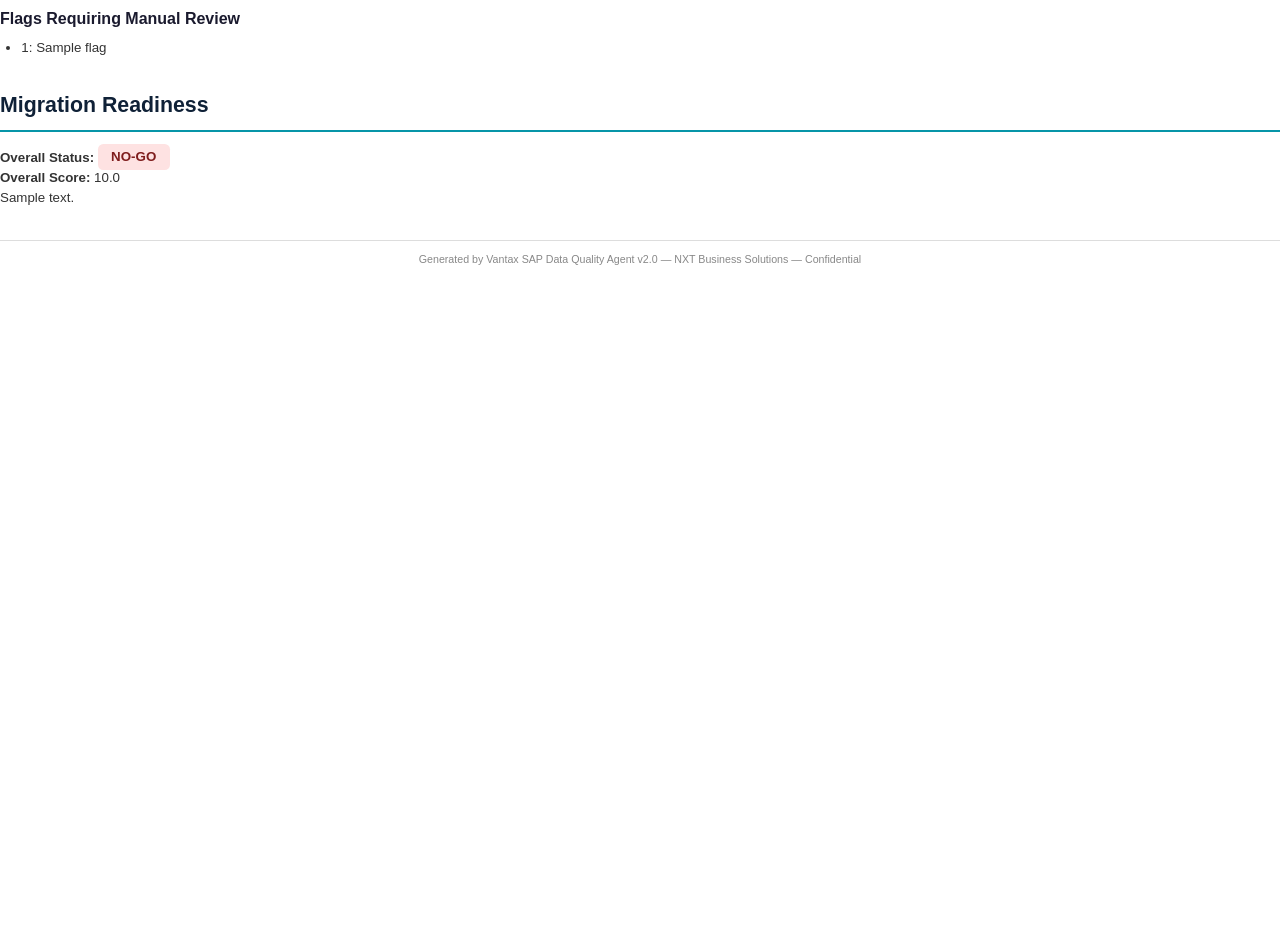
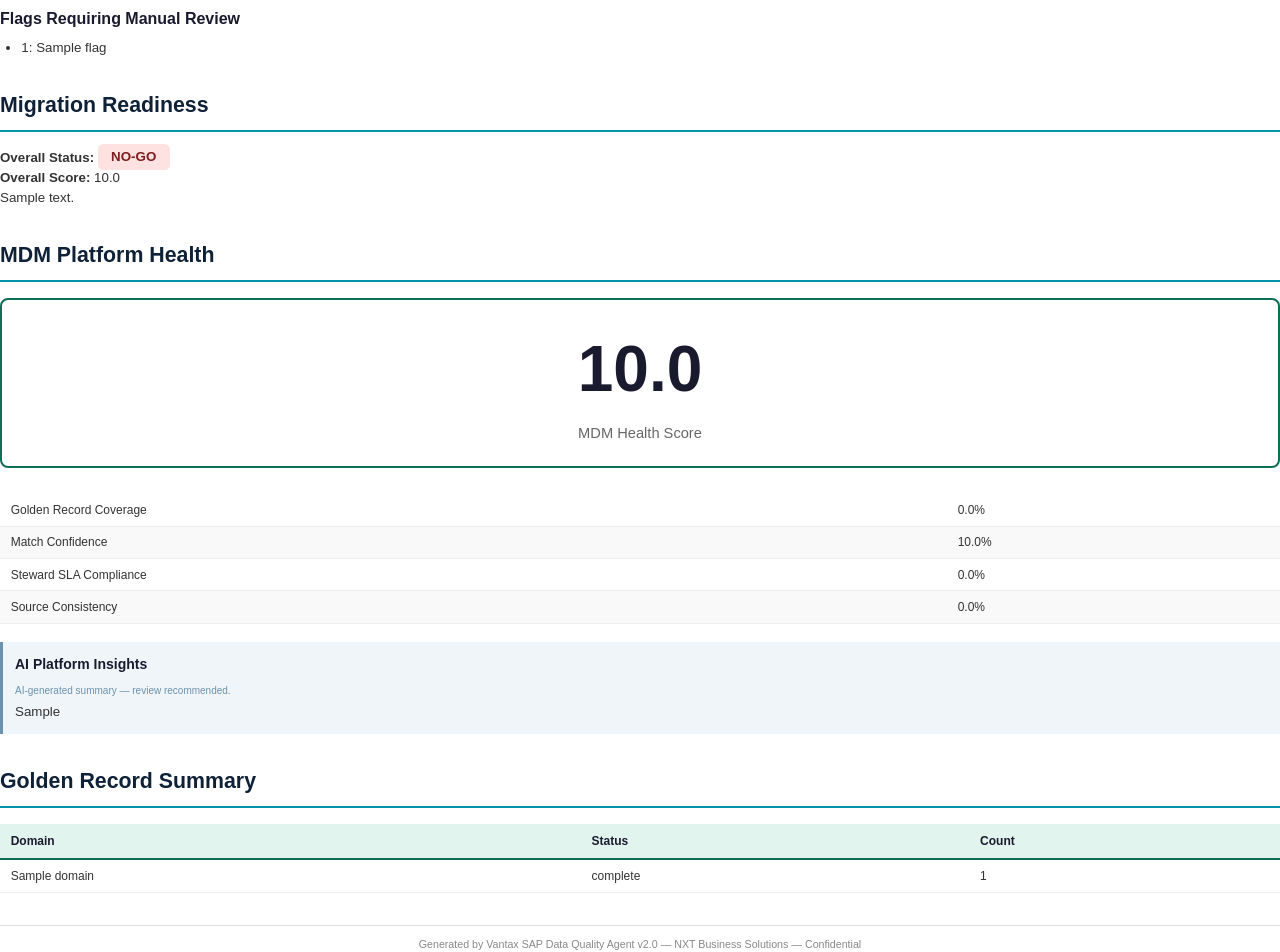
Before and after one commit to EntityOZ/dq_agent, a Python web app: template templates/executive_report.html in a window 1280 px wide. Shown: the part 2908-3860 px from the top of the page. Before the commit the page ends 3173 px from the top, so only its background shows below. Run offline with Jinja, Linux system fonts and the light colour scheme; the template is opened without the code that fills it: most values are stand-ins (such as "Sample title", 1, 10 or a date in 2020).

Commit message:
integration/p3: PDF report MDM Health and Golden Record sections
- generate_pdf.py: mdm_metrics and master_records queries in Step 1b data load
- generate_pdf.py: mdm_snapshot and golden_summary passed to template.render()
- executive_report.html: MDM Platform Health section (guarded, includes AI narrative)
- executive_report.html: Golden Record Summary table (guarded)

Co-Authored-By: Claude Opus 4.6 (1M context) <noreply@anthropic.com>

```diff
--- a/templates/executive_report.html
+++ b/templates/executive_report.html
@@ -358,6 +358,61 @@
     </div>
 
     <!-- ═══════════════════════════════════════════════════════════════
+         MDM Platform Health (Phase N)
+         ═══════════════════════════════════════════════════════════════ -->
+    {% if mdm_snapshot %}
+    <div class="report-section">
+        <h2 class="section-title">MDM Platform Health</h2>
+        <div class="dqs-score-box">
+            <div class="score">{{ "%.1f" | format(mdm_snapshot.mdm_health_score or 0) }}</div>
+            <div class="score-label">MDM Health Score</div>
+        </div>
+        <table>
+            <tbody>
+                <tr><td>Golden Record Coverage</td><td>{{ "%.1f" | format(mdm_snapshot.golden_record_coverage_pct or 0) }}%</td></tr>
+                <tr><td>Match Confidence</td><td>{{ "%.1f" | format(mdm_snapshot.avg_match_confidence or 0) }}%</td></tr>
+                <tr><td>Steward SLA Compliance</td><td>{{ "%.1f" | format(mdm_snapshot.steward_sla_compliance_pct or 0) }}%</td></tr>
+                <tr><td>Source Consistency</td><td>{{ "%.1f" | format(mdm_snapshot.source_consistency_pct or 0) }}%</td></tr>
+            </tbody>
+        </table>
+        {% if mdm_snapshot.ai_narrative %}
+        <div style="margin-top: 16px; padding: 12px; background: #F0F5FA; border-left: 3px solid #6B92AD;">
+            <h3 style="margin: 0 0 8px 0; font-size: 14px;">AI Platform Insights</h3>
+            <p style="margin: 0 0 4px 0; font-size: 10px; color: #6B92AD;">AI-generated summary — review recommended.</p>
+            <p style="margin: 0;">{{ mdm_snapshot.ai_narrative }}</p>
+        </div>
+        {% endif %}
+    </div>
+    {% endif %}
+
+    <!-- ═══════════════════════════════════════════════════════════════
+         Golden Record Summary (Phase I)
+         ═══════════════════════════════════════════════════════════════ -->
+    {% if golden_summary %}
+    <div class="report-section">
+        <h2 class="section-title">Golden Record Summary</h2>
+        <table>
+            <thead>
+                <tr>
+                    <th>Domain</th>
+                    <th>Status</th>
+                    <th>Count</th>
+                </tr>
+            </thead>
+            <tbody>
+                {% for row in golden_summary %}
+                <tr>
+                    <td>{{ row.domain }}</td>
+                    <td>{{ row.status }}</td>
+                    <td>{{ row.record_count }}</td>
+                </tr>
+                {% endfor %}
+            </tbody>
+        </table>
+    </div>
+    {% endif %}
+
+    <!-- ═══════════════════════════════════════════════════════════════
          SAP Field Glossary Appendix (Phase K)
          ═══════════════════════════════════════════════════════════════ -->
     {% if glossary_terms and glossary_terms|length >= 5 %}
```
Also changed, not shown: workers/tasks/generate_pdf.py (+33 -0 lines).
